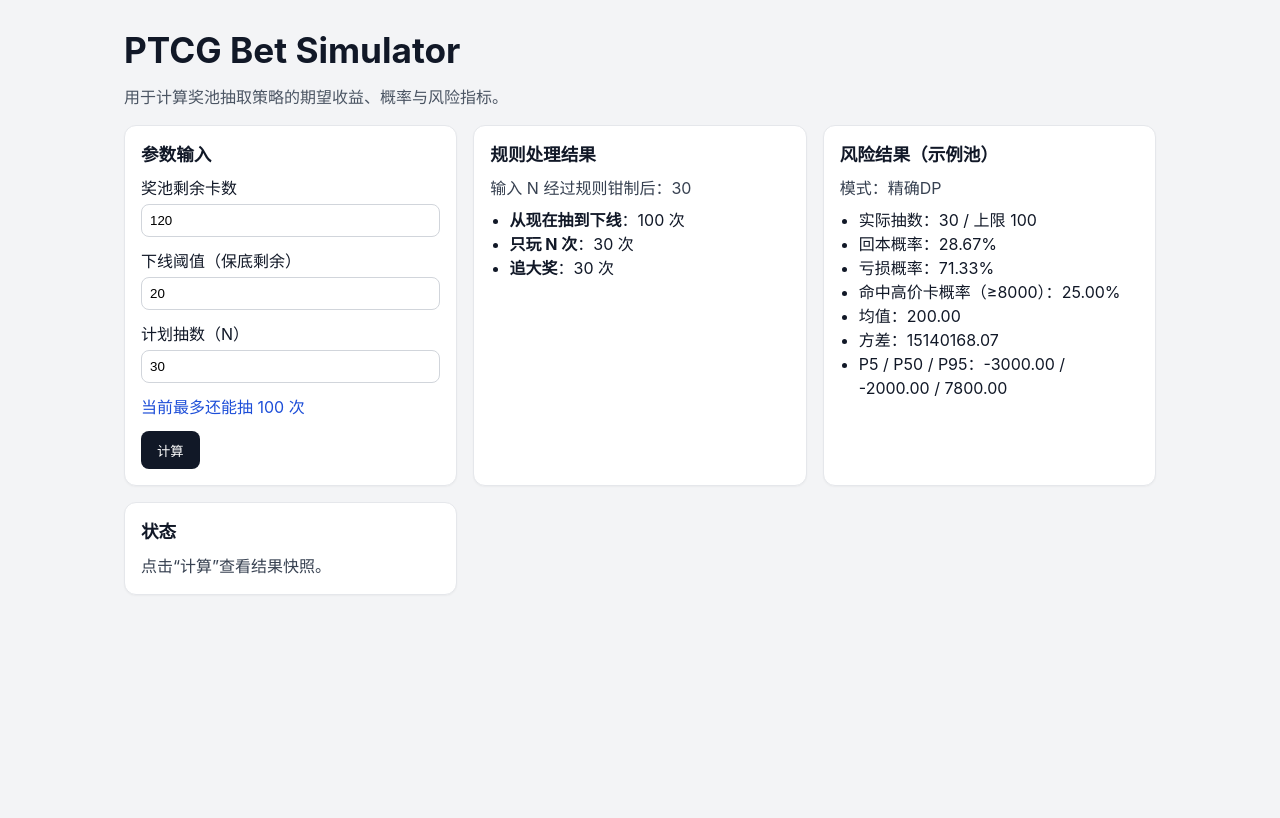
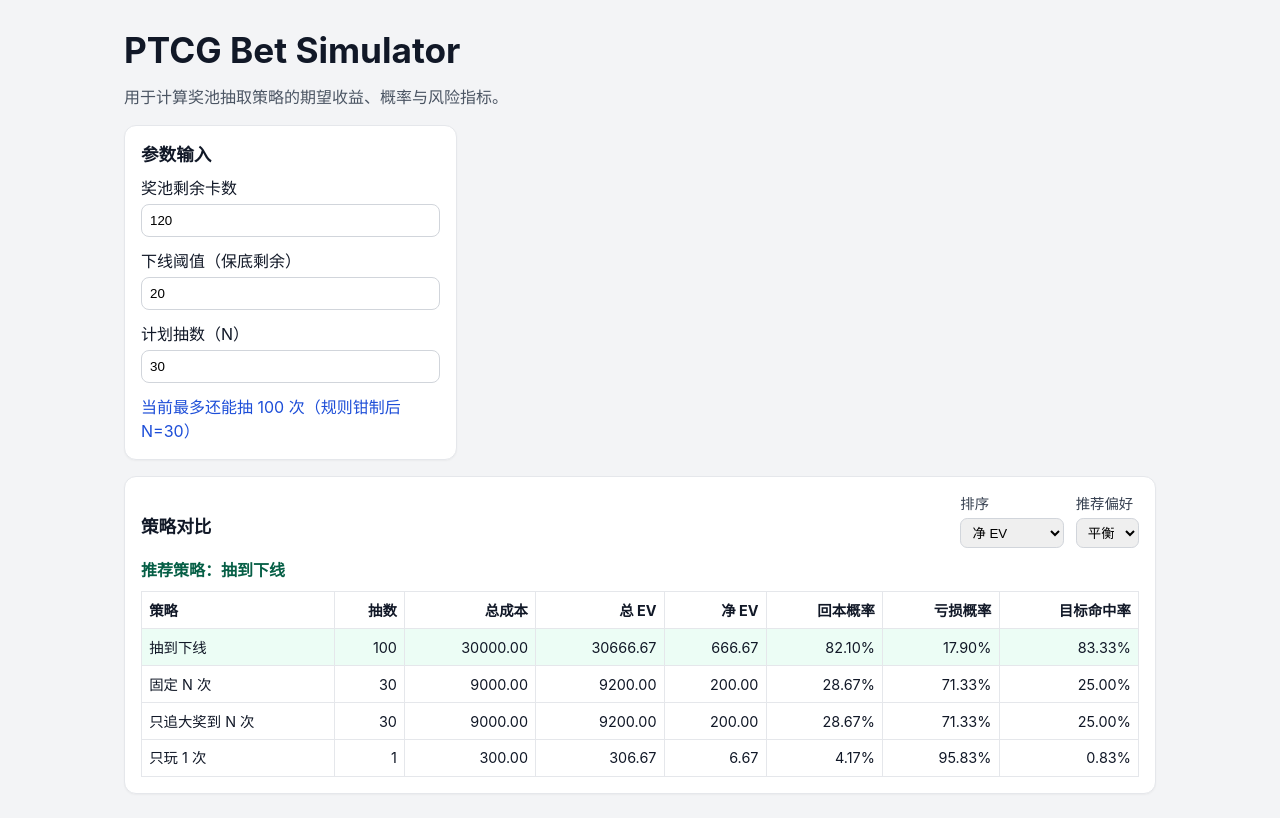
Before and after one commit to brsher414/ptcg_bet_simulator, a React (Vite) app: page / in a window 1280 px wide. Built offline with nearby package versions, Linux system fonts and the light colour scheme.

Commit message:
feat: add strategy comparison metrics and ranking table

```diff
--- a/src/App.tsx
+++ b/src/App.tsx
@@ -1,17 +1,14 @@
 import { useMemo, useState } from 'react';
-import { calcRiskMetrics } from './lib/calculators/risk';
-import {
-  clampPlannedDraws,
-  getMaxPlayableDraws,
-  resolveDrawsByMode,
-  type CalcMode,
-} from './lib/calculators/rules';
+import { clampPlannedDraws, getMaxPlayableDraws } from './lib/calculators/rules';
+import { compareStrategies, type RecommendationGoal, type SortKey } from './lib/strategy/compare';
+import { StrategyTable } from './components/StrategyTable';
 
 function App() {
   const [totalCards, setTotalCards] = useState(120);
   const [stopAtCount, setStopAtCount] = useState(20);
   const [plannedN, setPlannedN] = useState(30);
-  const [submitted, setSubmitted] = useState(false);
+  const [sortBy, setSortBy] = useState<SortKey>('netEV');
+  const [recommendationGoal, setRecommendationGoal] = useState<RecommendationGoal>('balanced');
 
   const maxPlayableDraws = useMemo(
     () => getMaxPlayableDraws(totalCards, stopAtCount),
@@ -22,21 +19,6 @@
     () => clampPlannedDraws(plannedN, totalCards, stopAtCount),
     [plannedN, totalCards, stopAtCount],
   );
-
-  const drawToFloorResult = useMemo(
-    () => resolveDrawsByMode('drawToFloor', plannedN, totalCards, stopAtCount),
-    [plannedN, totalCards, stopAtCount],
-  );
-  const fixedDrawsResult = useMemo(
-    () => resolveDrawsByMode('fixedDraws', plannedN, totalCards, stopAtCount),
-    [plannedN, totalCards, stopAtCount],
-  );
-  const chaseJackpotResult = useMemo(
-    () => resolveDrawsByMode('chaseJackpot', plannedN, totalCards, stopAtCount),
-    [plannedN, totalCards, stopAtCount],
-  );
-
-  const calcDisabled = maxPlayableDraws === 0;
 
   const demoPoolState = useMemo(
     () => ({
@@ -50,28 +32,19 @@
     [totalCards],
   );
 
-  const riskResult = useMemo(
+  const strategyCompare = useMemo(
     () =>
-      calcRiskMetrics(demoPoolState, {
-        plannedDraws: plannedN,
+      compareStrategies({
+        poolState: demoPoolState,
+        costPerEntry: 300,
         stopAtCount,
-        costPerEntry: 300,
-        highValueThreshold: 8000,
-        monteCarloSamples: 40000,
+        plannedN,
+        targetValue: 8000,
+        sortBy,
+        recommendationGoal,
       }),
-    [demoPoolState, plannedN, stopAtCount],
+    [demoPoolState, stopAtCount, plannedN, sortBy, recommendationGoal],
   );
-
-  const runCalculation = () => {
-    if (calcDisabled) return;
-    setSubmitted(true);
-  };
-
-  const modeRows: Array<{ mode: CalcMode; label: string; draws: number }> = [
-    { mode: 'drawToFloor', label: '从现在抽到下线', draws: drawToFloorResult },
-    { mode: 'fixedDraws', label: '只玩 N 次', draws: fixedDrawsResult },
-    { mode: 'chaseJackpot', label: '追大奖', draws: chaseJackpotResult },
-  ];
 
   return (
     <div className="app-shell">
@@ -85,74 +58,27 @@
           <h2>参数输入</h2>
           <div className="form-row">
             <label htmlFor="totalCards">奖池剩余卡数</label>
-            <input
-              id="totalCards"
-              type="number"
-              min={0}
-              value={totalCards}
-              onChange={(e) => setTotalCards(Math.max(0, Number(e.target.value) || 0))}
-            />
+            <input id="totalCards" type="number" min={0} value={totalCards} onChange={(e) => setTotalCards(Math.max(0, Number(e.target.value) || 0))} />
           </div>
           <div className="form-row">
             <label htmlFor="stopAtCount">下线阈值（保底剩余）</label>
-            <input
-              id="stopAtCount"
-              type="number"
-              min={0}
-              value={stopAtCount}
-              onChange={(e) => setStopAtCount(Math.max(0, Number(e.target.value) || 0))}
-            />
+            <input id="stopAtCount" type="number" min={0} value={stopAtCount} onChange={(e) => setStopAtCount(Math.max(0, Number(e.target.value) || 0))} />
           </div>
           <div className="form-row">
             <label htmlFor="plannedN">计划抽数（N）</label>
-            <input
-              id="plannedN"
-              type="number"
-              min={0}
-              value={plannedN}
-              onChange={(e) => setPlannedN(Math.max(0, Number(e.target.value) || 0))}
-            />
+            <input id="plannedN" type="number" min={0} value={plannedN} onChange={(e) => setPlannedN(Math.max(0, Number(e.target.value) || 0))} />
           </div>
-
-          <p className="info">当前最多还能抽 {maxPlayableDraws} 次</p>
-          {calcDisabled && <p className="warning">池子已到下线阈值</p>}
-
-          <button type="button" onClick={runCalculation} disabled={calcDisabled}>
-            计算
-          </button>
+          <p className="info">当前最多还能抽 {maxPlayableDraws} 次（规则钳制后 N={effectivePlannedN}）</p>
         </section>
 
-        <section className="card">
-          <h2>规则处理结果</h2>
-          <p>输入 N 经过规则钳制后：{effectivePlannedN}</p>
-          <ul className="result-list">
-            {modeRows.map((row) => (
-              <li key={row.mode}>
-                <strong>{row.label}</strong>：{row.draws} 次
-              </li>
-            ))}
-          </ul>
-        </section>
-
-
-        <section className="card">
-          <h2>风险结果（示例池）</h2>
-          <p>模式：{riskResult.mode === 'exactDP' ? '精确DP' : '蒙特卡洛'}{riskResult.isEstimate ? '（模拟估计值）' : ''}</p>
-          <ul className="result-list">
-            <li>实际抽数：{riskResult.actualDraws} / 上限 {riskResult.maxPlayableDraws}</li>
-            <li>回本概率：{(riskResult.breakEvenProbability * 100).toFixed(2)}%</li>
-            <li>亏损概率：{(riskResult.lossProbability * 100).toFixed(2)}%</li>
-            <li>命中高价卡概率（≥8000）：{(riskResult.highValueHitProbability * 100).toFixed(2)}%</li>
-            <li>均值：{riskResult.expectedProfit.toFixed(2)}</li>
-            <li>方差：{riskResult.variance.toFixed(2)}</li>
-            <li>P5 / P50 / P95：{riskResult.quantiles.p5.toFixed(2)} / {riskResult.quantiles.p50.toFixed(2)} / {riskResult.quantiles.p95.toFixed(2)}</li>
-          </ul>
-        </section>
-
-        <section className="card">
-          <h2>状态</h2>
-          <p>{submitted ? '已完成一次计算。' : '点击“计算”查看结果快照。'}</p>
-        </section>
+        <StrategyTable
+          rows={strategyCompare.rows}
+          sortBy={sortBy}
+          recommendationGoal={recommendationGoal}
+          recommendedName={strategyCompare.recommended?.name}
+          onSortChange={setSortBy}
+          onGoalChange={setRecommendationGoal}
+        />
       </main>
     </div>
   );
--- /dev/null
+++ b/src/components/StrategyTable.tsx
@@ -0,0 +1,72 @@
+import type { RecommendationGoal, SortKey, StrategyMetrics } from '../lib/strategy/compare';
+
+interface StrategyTableProps {
+  rows: StrategyMetrics[];
+  sortBy: SortKey;
+  recommendationGoal: RecommendationGoal;
+  recommendedName?: string;
+  onSortChange: (value: SortKey) => void;
+  onGoalChange: (value: RecommendationGoal) => void;
+}
+
+export function StrategyTable(props: StrategyTableProps) {
+  return (
+    <section className="card strategy-table-card">
+      <div className="strategy-toolbar">
+        <h2>策略对比</h2>
+        <div className="toolbar-group">
+          <label>
+            排序
+            <select value={props.sortBy} onChange={(e) => props.onSortChange(e.target.value as SortKey)}>
+              <option value="netEV">净 EV</option>
+              <option value="breakEvenProbability">回本概率</option>
+              <option value="targetHitProbability">目标命中率</option>
+            </select>
+          </label>
+          <label>
+            推荐偏好
+            <select
+              value={props.recommendationGoal}
+              onChange={(e) => props.onGoalChange(e.target.value as RecommendationGoal)}
+            >
+              <option value="conservative">保守</option>
+              <option value="balanced">平衡</option>
+              <option value="aggressive">激进</option>
+            </select>
+          </label>
+        </div>
+      </div>
+
+      <p className="recommend-tip">推荐策略：{props.recommendedName ?? '暂无可用策略'}</p>
+
+      <table className="strategy-table">
+        <thead>
+          <tr>
+            <th>策略</th>
+            <th>抽数</th>
+            <th>总成本</th>
+            <th>总 EV</th>
+            <th>净 EV</th>
+            <th>回本概率</th>
+            <th>亏损概率</th>
+            <th>目标命中率</th>
+          </tr>
+        </thead>
+        <tbody>
+          {props.rows.map((row) => (
+            <tr key={row.id} className={row.name === props.recommendedName ? 'is-recommended' : ''}>
+              <td>{row.name}</td>
+              <td>{row.actualDraws}</td>
+              <td>{row.totalCost.toFixed(2)}</td>
+              <td>{row.totalEV.toFixed(2)}</td>
+              <td>{row.netEV.toFixed(2)}</td>
+              <td>{(row.breakEvenProbability * 100).toFixed(2)}%</td>
+              <td>{(row.lossProbability * 100).toFixed(2)}%</td>
+              <td>{(row.targetHitProbability * 100).toFixed(2)}%</td>
+            </tr>
+          ))}
+        </tbody>
+      </table>
+    </section>
+  );
+}
--- /dev/null
+++ b/src/lib/strategy/compare.ts
@@ -0,0 +1,110 @@
+import { calcNDrawEV } from '../calculators/ev';
+import { calcRiskMetrics } from '../calculators/risk';
+import { getMaxPlayableDraws } from '../calculators/rules';
+import type { PoolState } from '../../types/pool';
+
+export type StrategyId = 'singleDraw' | 'fixedN' | 'drawToFloor' | 'chaseJackpotToN';
+export type SortKey = 'netEV' | 'breakEvenProbability' | 'targetHitProbability';
+export type RecommendationGoal = 'conservative' | 'balanced' | 'aggressive';
+
+export interface StrategyDefinition {
+  id: StrategyId;
+  name: string;
+  plannedDraws: (maxPlayableDraws: number) => number;
+}
+
+export interface StrategyMetrics {
+  id: StrategyId;
+  name: string;
+  plannedDraws: number;
+  actualDraws: number;
+  totalCost: number;
+  totalEV: number;
+  netEV: number;
+  breakEvenProbability: number;
+  lossProbability: number;
+  targetHitProbability: number;
+}
+
+export interface StrategyCompareOptions {
+  poolState: PoolState;
+  costPerEntry: number;
+  stopAtCount: number;
+  plannedN: number;
+  targetValue: number;
+  sortBy?: SortKey;
+  recommendationGoal?: RecommendationGoal;
+}
+
+export const strategyDefinitions: StrategyDefinition[] = [
+  { id: 'singleDraw', name: '只玩 1 次', plannedDraws: (max) => (max > 0 ? 1 : 0) },
+  { id: 'fixedN', name: '固定 N 次', plannedDraws: (max) => Math.min(max, max) },
+  { id: 'drawToFloor', name: '抽到下线', plannedDraws: (max) => max },
+  { id: 'chaseJackpotToN', name: '只追大奖到 N 次', plannedDraws: (max) => Math.min(max, max) },
+];
+
+function resolveTotalRemaining(poolState: PoolState): number {
+  if (poolState.totalRemaining > 0) return poolState.totalRemaining;
+  return poolState.tiers.reduce((sum, tier) => sum + Math.max(0, tier.count), 0);
+}
+
+function buildStrategyDraws(def: StrategyDefinition, maxPlayableDraws: number, plannedN: number): number {
+  if (def.id === 'fixedN' || def.id === 'chaseJackpotToN') {
+    return Math.min(maxPlayableDraws, Math.max(0, plannedN));
+  }
+  return def.plannedDraws(maxPlayableDraws);
+}
+
+function sortRows(rows: StrategyMetrics[], sortBy: SortKey): StrategyMetrics[] {
+  return [...rows].sort((a, b) => (b[sortBy] ?? 0) - (a[sortBy] ?? 0));
+}
+
+function scoreForGoal(row: StrategyMetrics, goal: RecommendationGoal): number {
+  if (goal === 'conservative') {
+    return row.breakEvenProbability * 0.65 + row.netEV * 0.00035 + row.targetHitProbability * 0.15;
+  }
+  if (goal === 'aggressive') {
+    return row.targetHitProbability * 0.65 + row.netEV * 0.0003 + row.breakEvenProbability * 0.15;
+  }
+  return row.netEV * 0.0005 + row.breakEvenProbability * 0.3 + row.targetHitProbability * 0.2;
+}
+
+export function compareStrategies(options: StrategyCompareOptions): {
+  rows: StrategyMetrics[];
+  recommended: StrategyMetrics | null;
+} {
+  const totalRemaining = resolveTotalRemaining(options.poolState);
+  const maxPlayableDraws = getMaxPlayableDraws(totalRemaining, options.stopAtCount);
+
+  const rows = strategyDefinitions.map((def) => {
+    const plannedDraws = buildStrategyDraws(def, maxPlayableDraws, options.plannedN);
+    const ev = calcNDrawEV(options.poolState, options.costPerEntry, plannedDraws, options.stopAtCount);
+    const risk = calcRiskMetrics(options.poolState, {
+      plannedDraws,
+      costPerEntry: options.costPerEntry,
+      stopAtCount: options.stopAtCount,
+      highValueThreshold: options.targetValue,
+    });
+
+    return {
+      id: def.id,
+      name: def.name,
+      plannedDraws,
+      actualDraws: ev.actualDraws,
+      totalCost: ev.totalCost,
+      totalEV: ev.totalExpectedValue,
+      netEV: ev.netExpectedValue,
+      breakEvenProbability: risk.breakEvenProbability,
+      lossProbability: risk.lossProbability,
+      targetHitProbability: risk.highValueHitProbability,
+    };
+  });
+
+  const sortedRows = sortRows(rows, options.sortBy ?? 'netEV');
+  const goal = options.recommendationGoal ?? 'balanced';
+  const recommended = rows.length
+    ? [...rows].sort((a, b) => scoreForGoal(b, goal) - scoreForGoal(a, goal))[0]
+    : null;
+
+  return { rows: sortedRows, recommended };
+}
--- a/src/styles.css
+++ b/src/styles.css
@@ -117,3 +117,63 @@
     gap: 1rem;
   }
 }
+
+.strategy-table-card {
+  grid-column: 1 / -1;
+}
+
+.strategy-toolbar {
+  display: flex;
+  justify-content: space-between;
+  gap: 0.75rem;
+  align-items: flex-end;
+  flex-wrap: wrap;
+}
+
+.toolbar-group {
+  display: flex;
+  gap: 0.75rem;
+  flex-wrap: wrap;
+}
+
+.toolbar-group label {
+  display: flex;
+  flex-direction: column;
+  font-size: 0.9rem;
+  color: #374151;
+}
+
+.toolbar-group select {
+  margin-top: 0.2rem;
+  border: 1px solid #d1d5db;
+  border-radius: 0.45rem;
+  padding: 0.35rem 0.45rem;
+}
+
+.recommend-tip {
+  margin: 0.6rem 0 !important;
+  color: #065f46 !important;
+  font-weight: 600;
+}
+
+.strategy-table {
+  width: 100%;
+  border-collapse: collapse;
+  font-size: 0.9rem;
+}
+
+.strategy-table th,
+.strategy-table td {
+  border: 1px solid #e5e7eb;
+  padding: 0.45rem;
+  text-align: right;
+}
+
+.strategy-table th:first-child,
+.strategy-table td:first-child {
+  text-align: left;
+}
+
+.strategy-table tr.is-recommended {
+  background: #ecfdf5;
+}
```
